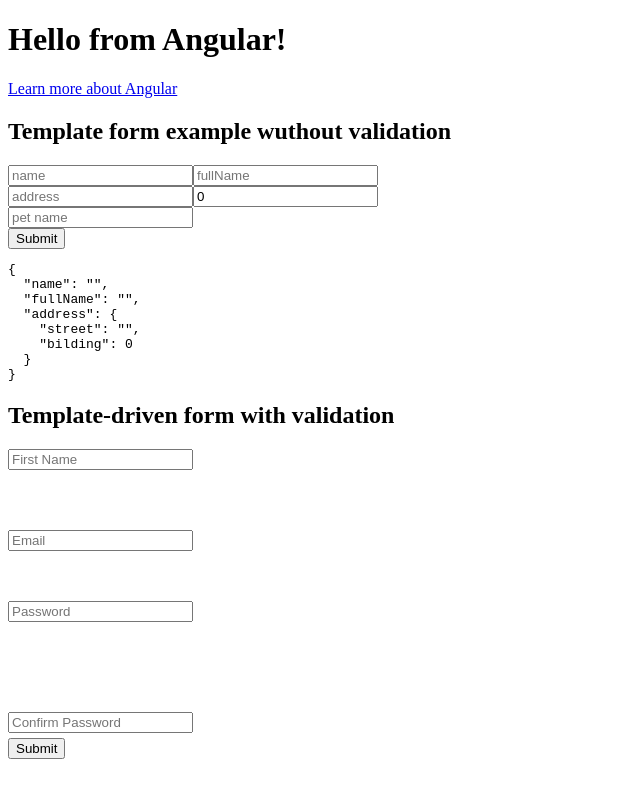
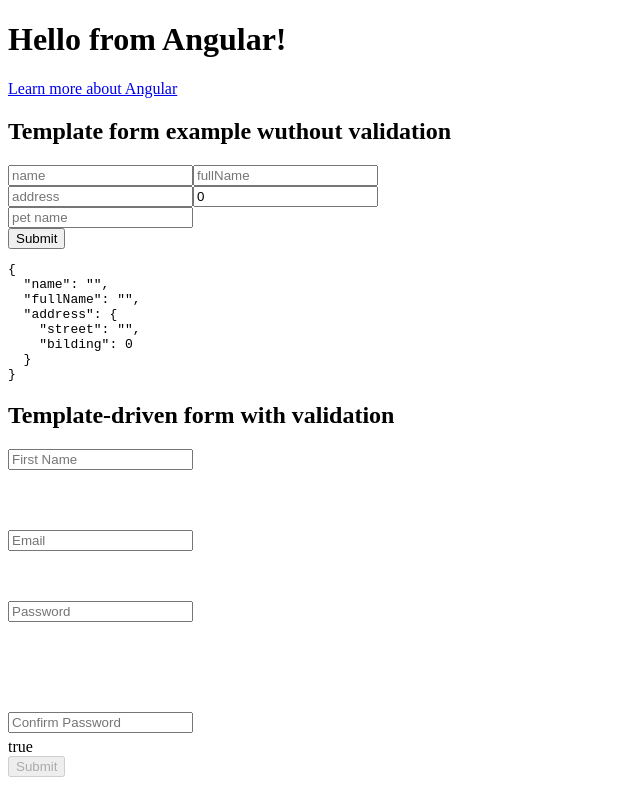
Before and after one commit to igor2000xp/angular-template-form-validator, an Angular app: page / in a window 1280 px wide. Shown: the whole page, without its empty margins (0-640 px from the left). Built offline with nearby package versions, Linux system fonts and the light colour scheme.

Commit message:
feat: enhance registration form with improved submit handling and validation logic

```diff
--- a/src/app/reg-form/reg-form.component.html
+++ b/src/app/reg-form/reg-form.component.html
@@ -1,5 +1,5 @@
 <h2>Template-driven form with validation</h2>
-<form #form="ngForm" (submit)="onSubmit(form)">
+<form #form="ngForm" (submit)="onSubmit($event, form)">
   <div>
     <input
       #firstName="ngModel"
@@ -63,20 +63,23 @@
   <div>
     <input
       type="password"
-      [(ngModel)]="confirmPassword"
+      [(ngModel)]="user.confirmPassword"
       #passConfirm="ngModel"
-      name="confirm-password"
+      name="confirmPassword"
       placeholder="Confirm Password"
       required />
   </div>
 
   <div class="error">
-    @if (passConfirm.value !== passCheck.value && passConfirm.touched) {
+    @if (passConfirm.value !== passCheck.value && passConfirm.touched && passCheck.hasError('required')) {
       <span>* Password and Confirm Password must be equal</span>
     }
   </div>
 
   <div>
-    <button type="submit">Submit</button>
+    <span>{{ form.invalid }}</span>
+  </div>
+  <div>
+    <button type="submit" [disabled]="form.invalid || passConfirm.value !== passCheck.value">Submit</button>
   </div>
 </form>
--- a/src/app/reg-form/reg-form.component.ts
+++ b/src/app/reg-form/reg-form.component.ts
@@ -17,19 +17,31 @@ export class RegFormComponent {
     email: '',
     lastName: '',
     password: '',
+    confirmPassword: '',
   };
-  confirmPassword = '';
+
+  // It.s important for different reasons testing.
+
+  // confirmPassword = '';
 
   // onSubmit(form: SubmitEvent): void {
   //   console.log('You submitted value:', form);
   //   // @ts-expect-error: ng is not defined
   //   console.log(window.ng.getDirectives(form.target));
   // }
-  onSubmit(form: NgForm): void {
-    console.log('You submitted value:', form);
+  // asdA123!
+  onSubmit(event: Event, form: NgForm): void {
+    event.preventDefault(); // Prevent default action for the submit event;
+    // console.log('You submitted value:', form);
+
+    // That is the way to get the value of the form. And separate the password and confirmPassword.
+    const { confirmPassword, password, ...restForm } = form.value;
+    console.log('confirmPassword: ', confirmPassword);
+    console.log('password: ', password);
+    console.log('restForm: ', restForm);
   }
 
-  trackByFn(index: number, item: { message: string }): string {
-    return item.message;
-  }
+  // trackByFn(index: number, item: { message: string }): string {
+  //   return item.message;
+  // }
 }
```
